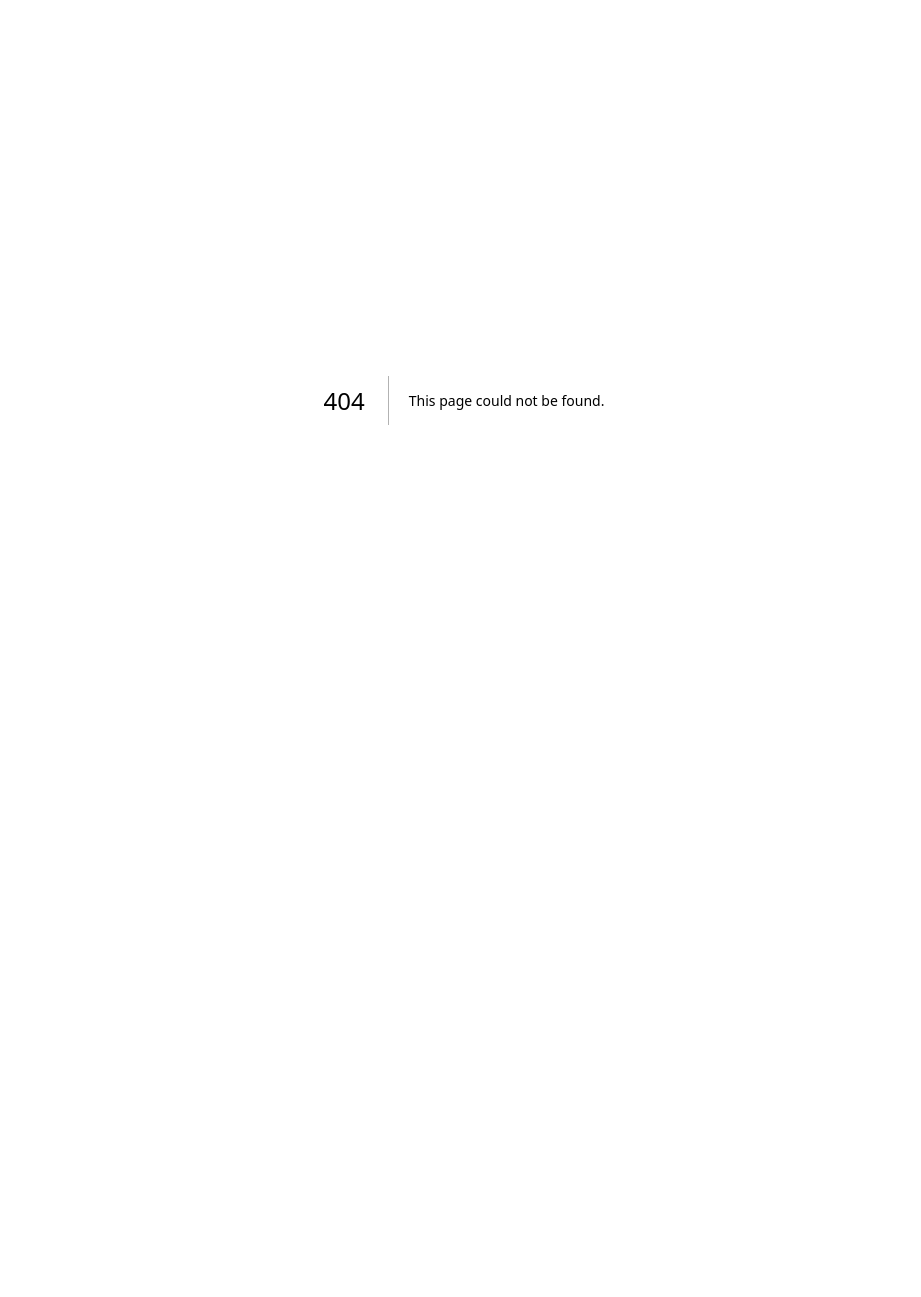
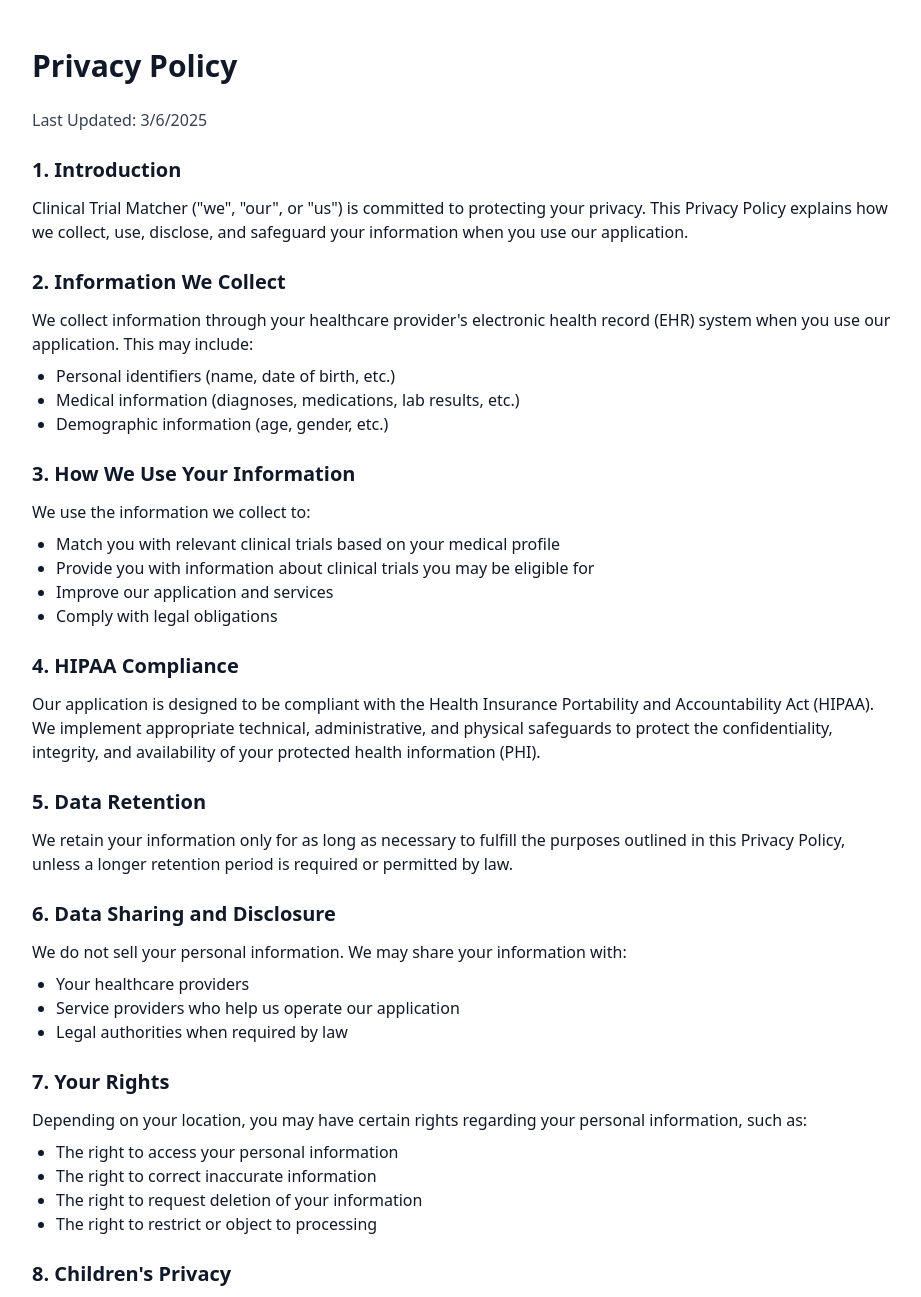
Before and after one commit to sohampatil17/meld-rx-app, a Next.js app: page /privacy-policy in a window 1280 px wide. Before the commit this address had no page. Shown: the top 1297 px of the page, without its empty margins (176-1097 px from the left). Before the commit the page ends 800 px from the top, so only its background shows below. Built offline with nearby package versions, Linux system fonts and the light colour scheme.

Commit message:
Add Terms of Service and Privacy Policy pages

```diff
--- /dev/null
+++ b/src/pages/privacy-policy.tsx
@@ -0,0 +1,73 @@
+import React from 'react';
+import Head from 'next/head';
+
+export default function PrivacyPolicy() {
+  return (
+    <div className="min-h-screen bg-white">
+      <Head>
+        <title>Privacy Policy | Clinical Trial Matcher</title>
+        <meta name="description" content="Privacy Policy for Clinical Trial Matcher" />
+      </Head>
+
+      <div className="max-w-4xl mx-auto px-4 py-12">
+        <h1 className="text-3xl font-bold text-gray-900 mb-6">Privacy Policy</h1>
+
+        <div className="prose prose-lg">
+          <p className="text-gray-700">Last Updated: {new Date().toLocaleDateString()}</p>
+
+          <h2 className="text-xl font-semibold mt-6 mb-3">1. Introduction</h2>
+          <p>Clinical Trial Matcher ("we", "our", or "us") is committed to protecting your privacy. This Privacy Policy explains how we collect, use, disclose, and safeguard your information when you use our application.</p>
+
+          <h2 className="text-xl font-semibold mt-6 mb-3">2. Information We Collect</h2>
+          <p>We collect information through your healthcare provider's electronic health record (EHR) system when you use our application. This may include:</p>
+          <ul className="list-disc pl-6 mt-2">
+            <li>Personal identifiers (name, date of birth, etc.)</li>
+            <li>Medical information (diagnoses, medications, lab results, etc.)</li>
+            <li>Demographic information (age, gender, etc.)</li>
+          </ul>
+
+          <h2 className="text-xl font-semibold mt-6 mb-3">3. How We Use Your Information</h2>
+          <p>We use the information we collect to:</p>
+          <ul className="list-disc pl-6 mt-2">
+            <li>Match you with relevant clinical trials based on your medical profile</li>
+            <li>Provide you with information about clinical trials you may be eligible for</li>
+            <li>Improve our application and services</li>
+            <li>Comply with legal obligations</li>
+          </ul>
+
+          <h2 className="text-xl font-semibold mt-6 mb-3">4. HIPAA Compliance</h2>
+          <p>Our application is designed to be compliant with the Health Insurance Portability and Accountability Act (HIPAA). We implement appropriate technical, administrative, and physical safeguards to protect the confidentiality, integrity, and availability of your protected health information (PHI).</p>
+
+          <h2 className="text-xl font-semibold mt-6 mb-3">5. Data Retention</h2>
+          <p>We retain your information only for as long as necessary to fulfill the purposes outlined in this Privacy Policy, unless a longer retention period is required or permitted by law.</p>
+
+          <h2 className="text-xl font-semibold mt-6 mb-3">6. Data Sharing and Disclosure</h2>
+          <p>We do not sell your personal information. We may share your information with:</p>
+          <ul className="list-disc pl-6 mt-2">
+            <li>Your healthcare providers</li>
+            <li>Service providers who help us operate our application</li>
+            <li>Legal authorities when required by law</li>
+          </ul>
+
+          <h2 className="text-xl font-semibold mt-6 mb-3">7. Your Rights</h2>
+          <p>Depending on your location, you may have certain rights regarding your personal information, such as:</p>
+          <ul className="list-disc pl-6 mt-2">
+            <li>The right to access your personal information</li>
+            <li>The right to correct inaccurate information</li>
+            <li>The right to request deletion of your information</li>
+            <li>The right to restrict or object to processing</li>
+          </ul>
+
+          <h2 className="text-xl font-semibold mt-6 mb-3">8. Children's Privacy</h2>
+          <p>Our application is not intended for children under 13 years of age. We do not knowingly collect personal information from children under 13.</p>
+
+          <h2 className="text-xl font-semibold mt-6 mb-3">9. Changes to This Privacy Policy</h2>
+          <p>We may update our Privacy Policy from time to time. We will notify you of any changes by posting the new Privacy Policy on this page.</p>
+
+          <h2 className="text-xl font-semibold mt-6 mb-3">10. Contact Us</h2>
+          <p>If you have any questions about this Privacy Policy, please contact us.</p>
+        </div>
+      </div>
+    </div>
+  );
+}
--- /dev/null
+++ b/src/pages/terms-of-service.tsx
@@ -0,0 +1,51 @@
+import React from 'react';
+import Head from 'next/head';
+
+export default function TermsOfService() {
+  return (
+    <div className="min-h-screen bg-white">
+      <Head>
+        <title>Terms of Service | Clinical Trial Matcher</title>
+        <meta name="description" content="Terms of Service for Clinical Trial Matcher" />
+      </Head>
+
+      <div className="max-w-4xl mx-auto px-4 py-12">
+        <h1 className="text-3xl font-bold text-gray-900 mb-6">Terms of Service</h1>
+
+        <div className="prose prose-lg">
+          <p className="text-gray-700">Last Updated: {new Date().toLocaleDateString()}</p>
+
+          <h2 className="text-xl font-semibold mt-6 mb-3">1. Acceptance of Terms</h2>
+          <p>By accessing or using the Clinical Trial Matcher application ("Service"), you agree to be bound by these Terms of Service ("Terms"). If you disagree with any part of the terms, you may not access the Service.</p>
+
+          <h2 className="text-xl font-semibold mt-6 mb-3">2. Description of Service</h2>
+          <p>Clinical Trial Matcher is a healthcare application that helps patients find relevant clinical trials based on their medical records. The app analyzes patient data to identify potential trial matches and provides detailed eligibility information.</p>
+
+          <h2 className="text-xl font-semibold mt-6 mb-3">3. Use of Service</h2>
+          <p>The Service is intended to be used as an informational tool only. It does not provide medical advice and is not a substitute for professional medical advice, diagnosis, or treatment. Always seek the advice of your physician or other qualified health provider with any questions you may have regarding a medical condition.</p>
+
+          <h2 className="text-xl font-semibold mt-6 mb-3">4. User Accounts</h2>
+          <p>When you use the Service through a healthcare provider's system, you may not need to create a separate account. However, you are responsible for maintaining the confidentiality of your access credentials and for all activities that occur under your credentials.</p>
+
+          <h2 className="text-xl font-semibold mt-6 mb-3">5. Privacy</h2>
+          <p>Your use of the Service is also governed by our Privacy Policy, which is incorporated by reference into these Terms.</p>
+
+          <h2 className="text-xl font-semibold mt-6 mb-3">6. Intellectual Property</h2>
+          <p>The Service and its original content, features, and functionality are and will remain the exclusive property of Clinical Trial Matcher and its licensors. The Service is protected by copyright, trademark, and other laws.</p>
+
+          <h2 className="text-xl font-semibold mt-6 mb-3">7. Disclaimer of Warranties</h2>
+          <p>The Service is provided "as is" and "as available" without any warranties of any kind, either express or implied. We do not guarantee the accuracy, completeness, or usefulness of any information provided through the Service.</p>
+
+          <h2 className="text-xl font-semibold mt-6 mb-3">8. Limitation of Liability</h2>
+          <p>In no event shall Clinical Trial Matcher, its directors, employees, partners, agents, suppliers, or affiliates, be liable for any indirect, incidental, special, consequential or punitive damages, including without limitation, loss of profits, data, use, goodwill, or other intangible losses, resulting from your access to or use of or inability to access or use the Service.</p>
+
+          <h2 className="text-xl font-semibold mt-6 mb-3">9. Changes to Terms</h2>
+          <p>We reserve the right to modify or replace these Terms at any time. It is your responsibility to review these Terms periodically for changes.</p>
+
+          <h2 className="text-xl font-semibold mt-6 mb-3">10. Contact Us</h2>
+          <p>If you have any questions about these Terms, please contact us.</p>
+        </div>
+      </div>
+    </div>
+  );
+}
```
